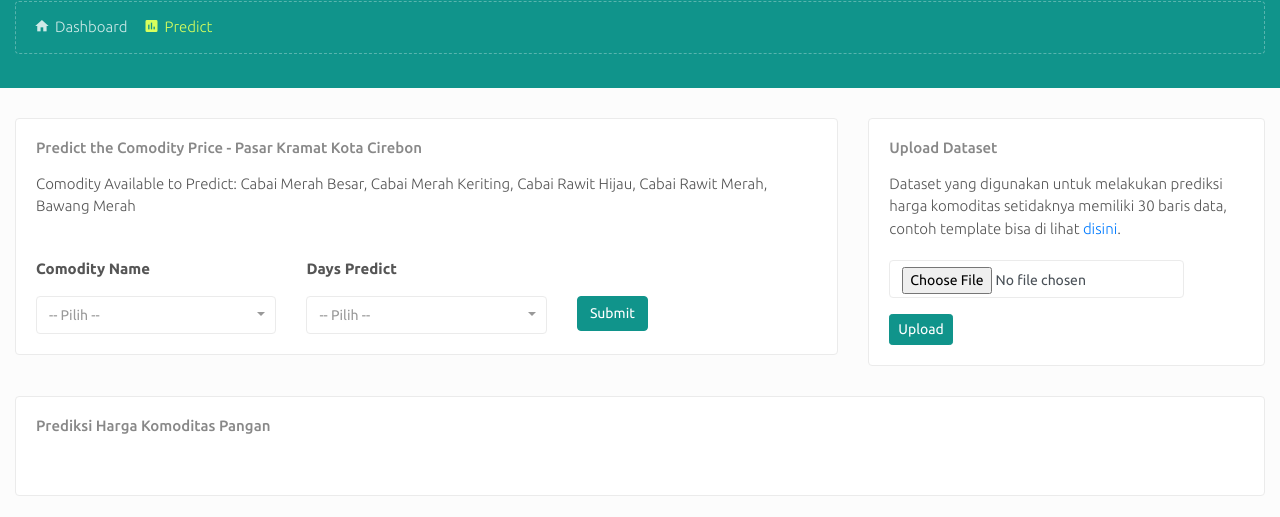
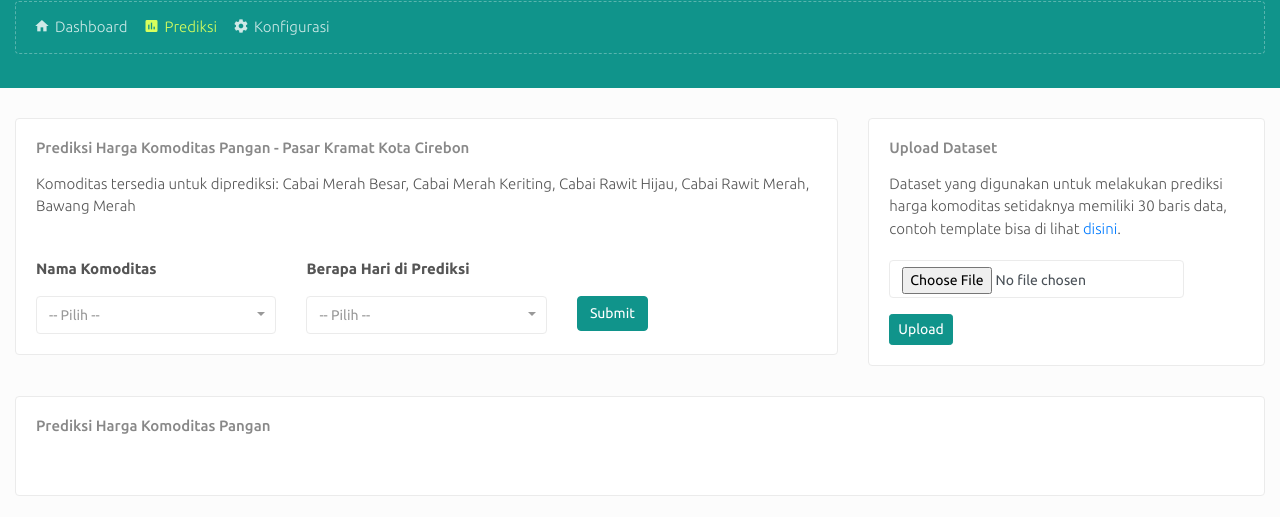
Before and after one commit to hafizcode02/comodity-price-predict, a Flask app: page /predict in a window 1280 px wide. Shown: the part 68-585 px from the top of the page. Run offline with Flask 3, Linux system fonts and the light colour scheme; parts of the project's set-up code (start-up, migrations or seed data) failed here and were passed over; some libraries are stand-ins or nearby versions.

Commit message:
rubah ke bahasa

```diff
--- a/templates/index.html
+++ b/templates/index.html
@@ -22,8 +22,8 @@
             <div class="col-xl-12 col-lg-12 col-md-12 col-sm-12">
                 <div class="card">
                     <div class="header">
-                        <h2>Welcome to Comodity Price Predict - Pasar Kramat Kota Cirebon</h2>
-                        <p class="mt-3" style="margin-bottom: unset;">Comodity Available : Cabai Merah Besar, Cabai
+                        <h2>Selamat Datang ke Website Comodity Price Predict - Pasar Kramat Kota Cirebon</h2>
+                        <p class="mt-3" style="margin-bottom: unset;">Komoditas tersedia : Cabai Merah Besar, Cabai
                             Merah Keriting, Cabai Rawit Hijau, Cabai Rawit Merah, Bawang Merah</p>
                     </div>
                 </div>
--- a/templates/layouts/navbar.html
+++ b/templates/layouts/navbar.html
@@ -40,7 +40,12 @@
                         </li>
                         <li class="{{ 'active' if active_page == 'predict' else '' }}">
                             <a href="{{ url_for('web.predict') }}" class="menu-toggle">
-                                <i class="zmdi zmdi-chart"></i><span>Predict</span>
+                                <i class="zmdi zmdi-chart"></i><span>Prediksi</span>
+                            </a>
+                        </li>
+                        <li class="{{ 'active' if active_page == 'config' else '' }}">
+                            <a href="{{ url_for('web.config') }}" class="menu-toggle">
+                                <i class="zmdi zmdi-settings"></i><span>Konfigurasi</span>
                             </a>
                         </li>
                     </ul>
--- a/templates/predict.html
+++ b/templates/predict.html
@@ -22,8 +22,8 @@
             <div class="col-xl-8 col-lg-8 col-md-8 col-sm-8">
                 <div class="card">
                     <div class="header">
-                        <h2>Predict the Comodity Price - Pasar Kramat Kota Cirebon</h2>
-                        <p class="mt-3" style="margin-bottom: unset;">Comodity Available to Predict: Cabai Merah Besar,
+                        <h2>Prediksi Harga Komoditas Pangan - Pasar Kramat Kota Cirebon</h2>
+                        <p class="mt-3" style="margin-bottom: unset;">Komoditas tersedia untuk diprediksi: Cabai Merah Besar,
                             Cabai
                             Merah Keriting, Cabai Rawit Hijau, Cabai Rawit Merah, Bawang Merah</p>
                     </div>
@@ -31,7 +31,7 @@
                         <form method="POST" id="prediction_form">
                             <div class="row clearfix">
                                 <div class="col-lg-4 col-md-8">
-                                    <p> <b>Comodity Name</b> </p>
+                                    <p> <b>Nama Komoditas</b> </p>
                                     <select class="form-control show-tick" name="comodity" id="comodity">
                                         <option value="">-- Pilih --</option>
                                         <option value="bawang_merah">Bawang Merah</option>
@@ -42,7 +42,7 @@
                                     </select>
                                 </div>
                                 <div class="col-lg-4 col-md-8">
-                                    <p> <b>Days Predict</b> </p>
+                                    <p> <b>Berapa Hari di Prediksi</b> </p>
                                     <select class="form-control show-tick" name="days_prediction" id="days_prediction">
                                         <option value="">-- Pilih --</option>
                                         <option value="1">1 Day</option>
```
